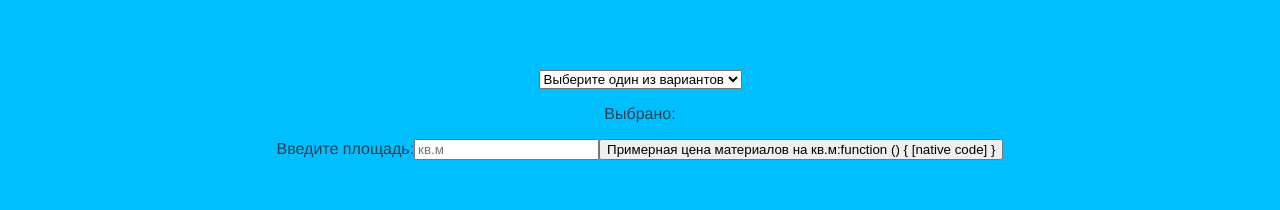
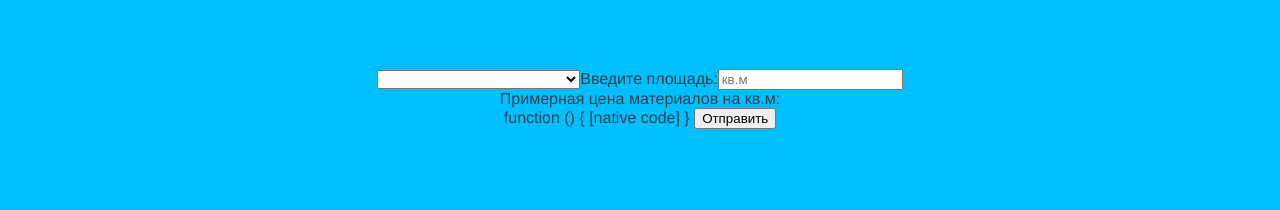
Before and after one commit to IgorSolovyoff/belveder, a Vue app: page /#/ in a window 1280 px wide. Shown: the part 1187-1397 px from the top of the page. Built offline with nearby package versions, Linux system fonts and the light colour scheme; data requests are answered from the project's data file.

Commit message:
calculate component 2

```diff
--- a/db.json
+++ b/db.json
@@ -4,25 +4,25 @@
       "title": "Аксамит",
       "img": "1",
       "subtitle": "Декоративная краска",
-      "price": 10
+      "cost": 10
   	},
   	    { "id": 1,
       "title": "Бадистюк",
       "img": "1",
       "subtitle": "Декоративная краска",
-          "price": 100
+          "cost": 100
   	},
   	    { "id": 2,
       "title": "Бархат",
       "img": "1",
       "subtitle": "Декоративная краска",
-          "price": 200
+          "cost": 200
   	},
   	    { "id": 3,
       "title": "Бельсет",
       "img": "1",
       "subtitle": "Декоративная краска",
-          "price": 300
+          "cost": 300
   	},
   	    { "id": 4,
       "title": "Бетон Деко",
@@ -34,7 +34,7 @@
       "title": "Букле",
       "img": "1",
       "subtitle": "Декоративная краска",
-          "price": 500
+          "cost": 500
   	}
   ]
   }
--- a/src/components/calculate.vue
+++ b/src/components/calculate.vue
@@ -1,33 +1,47 @@
 <template>
   <section id="calculate">
-    <h1>Рассчитайте примерную стоимость материалов</h1>
-    <select v-model="Selected">
-      <option disabled value="">Выберите один из вариантов</option>
-      <option v-for="product in products" :title="product.title" :key="product.id">{{ product.title}} </option>
-    </select>
-    <p >Выбрано: {{ Selected }}</p>
-    <span>Введите площадь:</span>
-    <input v-model="value" placeholder="кв.м" type="number">
-    <button v-on:click="totalCost">Примерная цена материалов на кв.м:{{totalCost}}</button>
+      <p v-if="errors.length">
+        <b>Пожалуйста исправьте указанные ошибки:</b>
+      <ul>
+        <li v-for="error in errors">{{ error }}</li>
+      </ul>
+      </p>
+        <h1>Рассчитайте примерную стоимость материалов</h1>
+        <select v-model="Selected">
+          <option disabled value="">Выберите один из вариантов</option>
+          <option v-for="product in products" :title="product.title" :key="product.id" :cost="product.cost">{{ product.title}} {{product.cost}} </option>
+        </select>
+
+        <span>Введите площадь:</span>
+        <input v-model="meter" placeholder="кв.м" type="number">
+        <form @submit="checkForm" method="post">Примерная цена материалов на кв.м:</form> {{ multiply }}
+    <input type="submit" value="Отправить">
   </section>
 </template>
 
 <script>
-  import axios from "axios"
+  import axios from 'axios'
+
   export default {
     name: 'calculate',
     props: {
-      product: Object
+      product: Object,
+
     },
     data: function () {
       return{
-        Selected: '',
+        Selected: null,
         products: [],
-        value: this.value,
+        errors: [],
+        meter: null,
+        newCost: null,
+        cost: null,
+
       }
   },
     mounted() {
       this.loadData();
+      this.totalCost();
     },
     methods: {
       loadData() {
@@ -35,8 +49,23 @@
           .get('http://localhost:3000/products')
           .then(response => (this.products = response.data));
       },
-      totalCost: function () {
-        return this.price * this.value
+      totalCost() {
+        axios
+          .get('http://localhost:3000/products/')
+          .then(response => (this.cost = response.data));
+      },
+      multiply: () => cost * meter,
+      checkForm: function (e) {
+        if (this.meter) {
+          return true;
+        }
+
+        this.errors = [];
+
+        if (!this.meter) {
+          this.errors.push('Введите площадь');
+        }
+        e.preventDefault();
       }
   },
 
```
